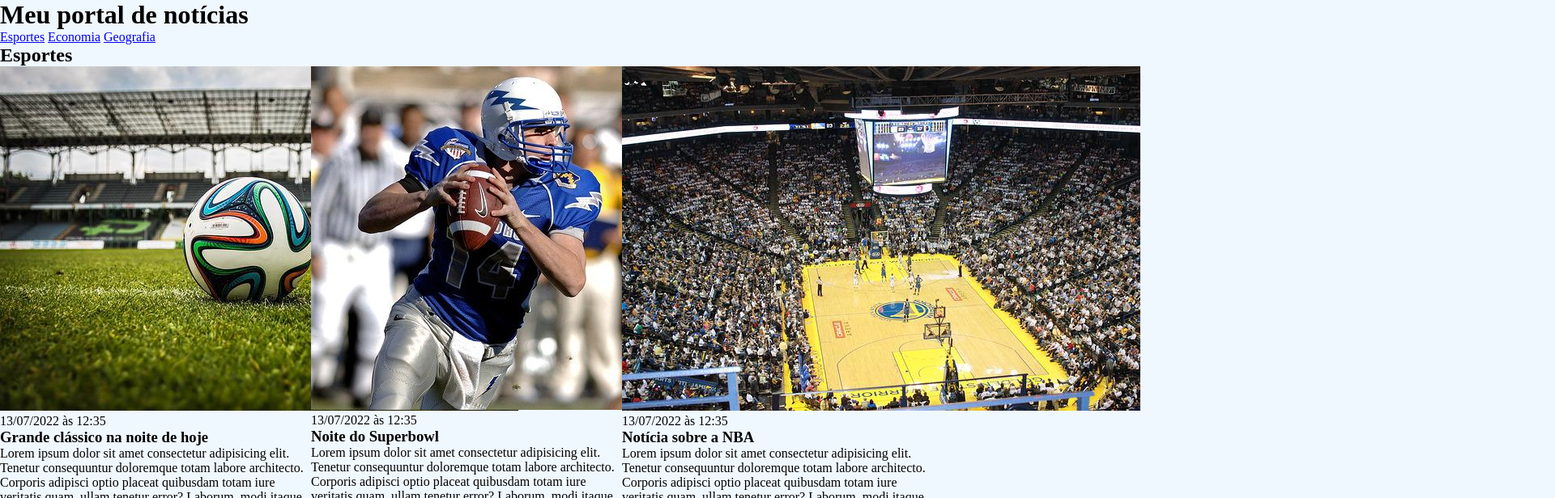
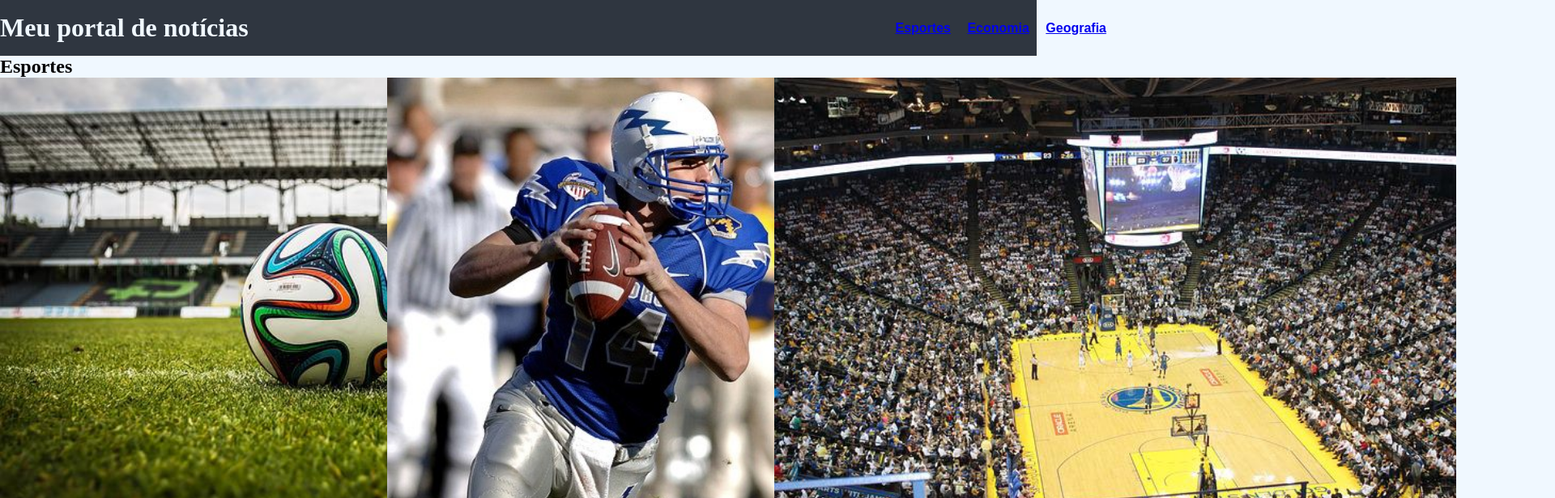
Before and after one commit to guilhermefreitasdev/noticias, a plain HTML site: page index.html in a window 1280 px wide. Shown: the top 616 px of the page at 81% size, 1920 px wide, since content can reach past the window. Drawn offline with Linux system fonts and the light colour scheme.

Commit message:
corrigindo erro de sobreposição

```diff
--- a/style.css
+++ b/style.css
@@ -3,16 +3,28 @@
     margin: 0;
     padding: 0;
 }
-
+body > header {
+    background-color: #2f3640;
+    padding: 16px 0 ;
+    color: aliceblue;
+}
+header .container  {
+    display: flex;
+    align-items: center;
+    justify-content: space-between;
+}
 header li {
     display: inline;
+    font-family: Arial, Helvetica, sans-serif;
+    font-weight: bold;
+    margin-left: 16px;
 
 }
 body {
     background-color: aliceblue;
 }
 
-.containeer{
+.container{
     width: 1366px;
     margin: 0 auto ;
 
@@ -20,10 +32,13 @@ body {
 
 .articles {
     display: flex;
+    flex-wrap: wrap;
+    justify-content: space-between;
+
 }
 
 .articles article img {
-    height: 180 px;
+    height: 100%;
 }
 
 .articles article {
```
